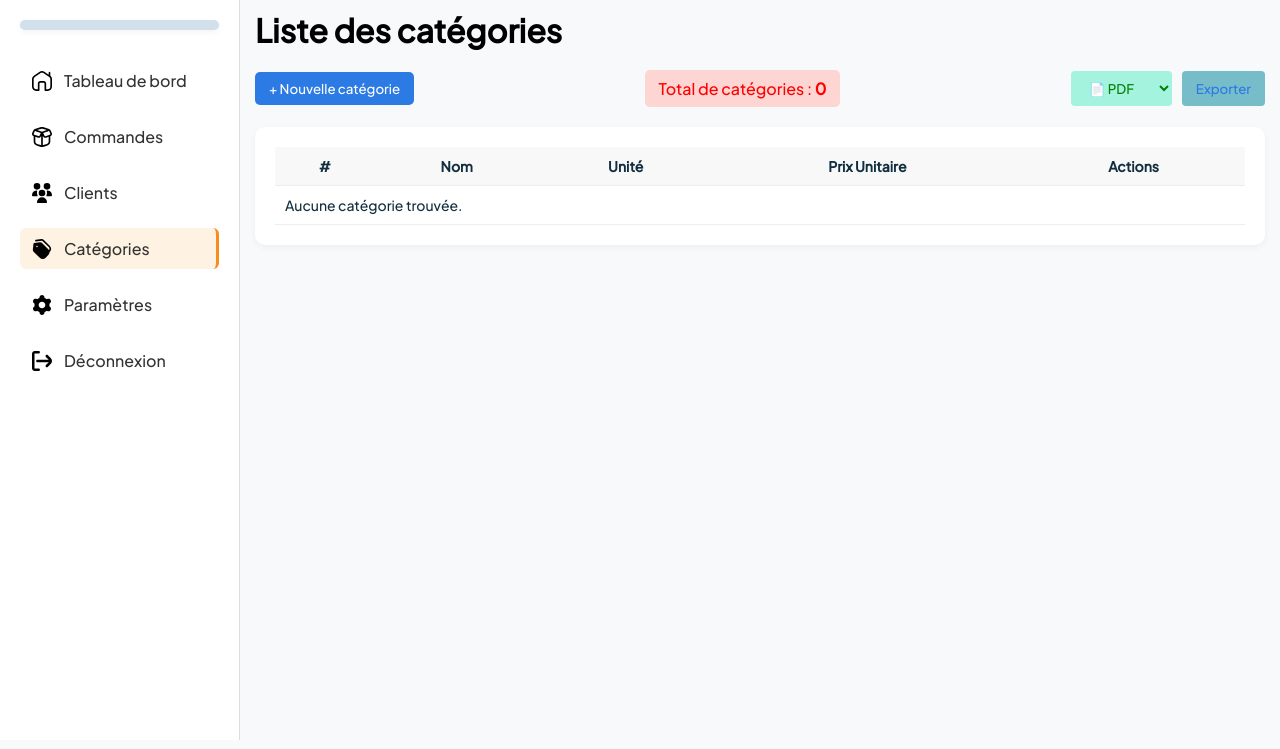
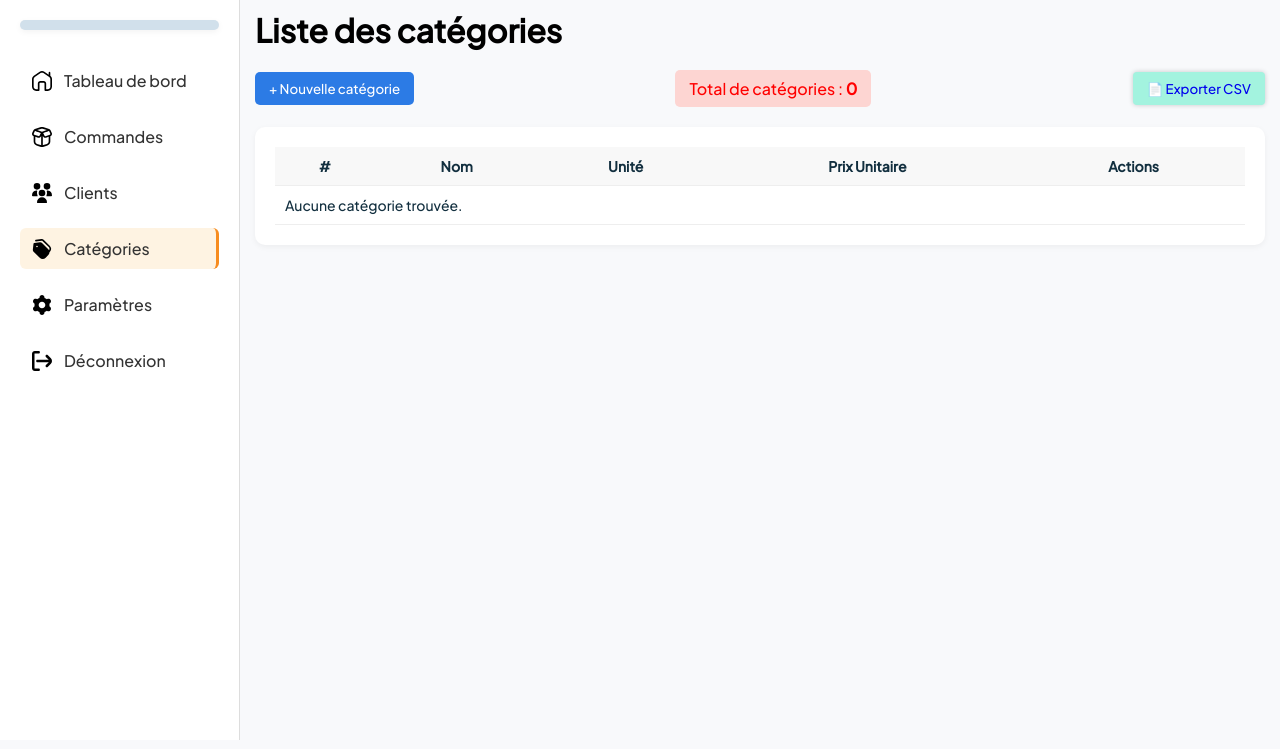
Before and after one commit to Hokinai1/Print_App, a PHP site: page /categories.php in a window 1280 px wide. Shown: the part 51-800 px from the top of the page. Run offline with PHP 8.4, Linux system fonts and the light colour scheme; the visitor is signed in with stand-in values (Sample User, id 1); data that the repository does not hold is empty.

Commit message:
Ajout de la fonction d'exportation de la liste des categories

```diff
--- a/categories.php
+++ b/categories.php
@@ -14,7 +14,11 @@ if (!isset($_SESSION['username'])) {
 }
 
 // Récupération rôle utilisateur
-$role= $_SESSION['user_role'] ?? 'user';
+$role = $_SESSION['user_role'] ?? 'user';
+
+
+
+
 
 // Traitement AJOUT
 $message = null;
@@ -29,11 +33,9 @@ if ($_SERVER['REQUEST_METHOD'] === 'POST' && ($_POST['action'] ?? '') === 'ajout
     $success = $stmt->execute([$nom, $description, $mesure, $prix]);
     $message = $success ? "success" : "error";
     header("Location: categories.php");
-
   } else {
     $message = "empty";
   }
-
 }
 
 // Traitement MODIFICATION
@@ -67,6 +69,7 @@ if (isset($_GET['id'])) {
 
 <!DOCTYPE html>
 <html lang="fr">
+
 <head>
   <meta charset="UTF-8">
   <link rel="stylesheet" href="./css/style.css">
@@ -74,6 +77,7 @@ if (isset($_GET['id'])) {
 
 
 </head>
+
 <body>
 
   <style>
@@ -129,7 +133,7 @@ if (isset($_GET['id'])) {
     }
 
     .btn-submit {
-      background-color:rgba(17, 160, 72, 1);
+      background-color: rgba(17, 160, 72, 1);
       color: white;
       border: none;
       cursor: pointer;
@@ -155,7 +159,8 @@ if (isset($_GET['id'])) {
       border-radius: 5px;
       border: 1px solid #ccc;
     }
- #exportType{
+
+    #exportType {
 
       background-color: #2c7be5;
       background-color: #a3f3dfff;
@@ -166,15 +171,23 @@ if (isset($_GET['id'])) {
       cursor: pointer;
     }
 
-      #export{
-
-        background-color: #76bcc9ff;
+    #export {
+      background-color: #a3f3dfff;
       color: #2c7be5;
       padding: 8px 14px;
       border: none;
       border-radius: 4px;
       cursor: pointer;
+       box-shadow: 0 0 5px rgba(0, 0, 0, 0.2);
 
+    }
+
+    #export a {
+      text-decoration: none;
+    }
+
+    #export a:hover{
+      background-color: #85cebcff;
     }
 
 
@@ -191,24 +204,22 @@ if (isset($_GET['id'])) {
       background-color: #1a5ecd;
     }
 
-    #add{
+    #add {
       color: #2c7be5;
 
     }
 
-    #update{
-      color:rgba(17, 160, 72, 1);
+    #update {
+      color: rgba(17, 160, 72, 1);
     }
 
-  .total{
+    .total {
       color: red;
-    background-color:#fdd5d2ff;
+      background-color: #fdd5d2ff;
       border: none;
       padding: 8px 14px;
       border-radius: 5px;
     }
-
-
 
 
   </style>
@@ -244,11 +255,13 @@ $titre = "Liste des catégories";
 
         <?php if ($role === 'admin'): ?>
           <div class="export-wrapper">
-      <select id="exportType">
+            <!-- <select id="exportType">
               <option value="pdf">📄 PDF</option>
               <option value="excel">📊 Excel</option>
-      </select>
-      <button id="export" onclick="exportCategories()">Exporter</button>
+            </select> -->
+
+            <button id="export"> <a href="export_categories_csv.php" class="btn">📄 Exporter CSV</a>
+            </button>
           </div>
         <?php else: ?>
           <span style="color: grey;">---</span>
@@ -292,8 +305,11 @@ $titre = "Liste des catégories";
                   </td>
 
                 </tr>
-        <?php endforeach; else: ?>
-        <tr><td colspan="6">Aucune catégorie trouvée.</td></tr>
+              <?php endforeach;
+            else: ?>
+              <tr>
+                <td colspan="6">Aucune catégorie trouvée.</td>
+              </tr>
             <?php endif; ?>
           </tbody>
         </table>
@@ -317,7 +333,7 @@ $titre = "Liste des catégories";
         <label>Prix unitaire</label>
         <input type="number" name="prix" required>
         <div class="form-buttons">
-        <button type="button"class="btn-cancel" onclick="closeAddForm()">Annuler</button>
+          <button type="button" class="btn-cancel" onclick="closeAddForm()">Annuler</button>
           <button type="submit" class="btn-add">Ajouter</button>
         </div>
       </div>
@@ -371,7 +387,7 @@ if (isset($_GET['delete'])) {
       document.getElementById('totalCategories').textContent = count;
     }
 
-  document.addEventListener('DOMContentLoaded', function () {
+    document.addEventListener('DOMContentLoaded', function() {
       updateCategoriesCount();
     });
 
@@ -380,6 +396,7 @@ if (isset($_GET['delete'])) {
     function openAddForm() {
       document.getElementById('popupAjout').style.display = 'flex';
     }
+
     function closeAddForm() {
       document.getElementById('popupAjout').style.display = 'none';
     }
@@ -389,8 +406,6 @@ function exportCategories() {
       const type = document.getElementById('exportType').value;
       alert("Export des catégories en : " + type.toUpperCase());
     }
-
-
   </script>
 
   <?php
@@ -411,4 +426,5 @@ if (isset($_SESSION['message'])) {
   }
   ?>
 </body>
+
 </html>
```
Also changed, not shown: export_categories_csv.php (added, +40 -0 lines). Lines whose indentation alone changed are shown as unchanged.
